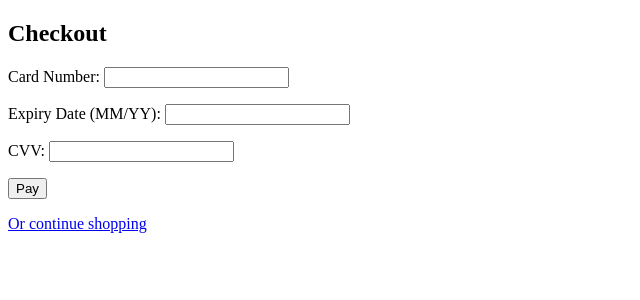
After one commit to Newt-Tea/eMarket-MSU-Intro-to-SE_Group1, a Django app: page /checkout/ in a window 1280 px wide. The commit adds this page. Shown: the top 300 px of the page, without its empty margins (0-640 px from the left). Run offline with Django 5.2, Linux system fonts and the light colour scheme.

Commit message:
Add & remove items to cart, cart_checkout,  checkout with payment form
Added functions
- add_to_cart : Adds an instance of the product to the cart
- remove_from_cart : Removes an instance from the cart
- cart_checkout : Flags cart.check_out as true ***** ValueError here:
no such column: app_cart.checked_out" *****
- checkout : shows the form for payment

Added form
- PaymentForm: gets data from the user to "pay" for the cart

Updated models
Cart: added quantity to be able to calculate a total
- Checked_out: to flag processed carts ***May need to remove because of error & may be unnecessary****

Order: added more columns to make history more straightforward

```diff
--- a/eMarket/app/forms.py
+++ b/eMarket/app/forms.py
@@ -16,3 +16,8 @@ class ProductCreationForm(ModelForm):
         labels = {
             'name' : 'Item Name',
             'price' : 'Price $'}
+
+class PaymentForm(forms.Form):
+    card_number = forms.CharField(max_length = 16, label='Card Number')
+    expiry_date = forms.CharField(max_length = 10, label='Expiry Date (MM/YY)')
+    cvv = forms.CharField(label='CVV')
--- /dev/null
+++ b/eMarket/app/templates/app/checkout.html
@@ -0,0 +1,23 @@
+<!DOCTYPE html>
+<html lang="en">
+<head>
+    <meta charset="UTF-8">
+    <meta name="viewport" content="width=device-width, initial-scale=1.0">
+    <title>Checkout</title>
+</head>
+<body>
+    <h2>Checkout</h2>
+    <form method="POST">
+      {% csrf_token %}
+      {{ form.as_p }}
+        <form action = "{% url 'cart_checkout' %}" method="POST">
+        {% csrf_token %}
+        <button type="submit">Pay</button>
+      </form>
+    </form>
+
+    <p>
+      <a href="{% url 'product_list' %}">Or continue shopping</a>
+    </p>
+</body>
+</html>
--- a/eMarket/app/templates/app/shopping_cart.html
+++ b/eMarket/app/templates/app/shopping_cart.html
@@ -7,7 +7,7 @@
 <body>
     <h1>Shopping Cart</h1>
     <ul>
-        {% for item in cart_items %}
+        {% for item in cart %}
             <li>{{ item.product.name }} - {{ item.quantity }} - ${{ item.product.price }}</li>
         {% empty %}
             <li>Your cart is empty.</li>
--- a/eMarket/app/urls.py
+++ b/eMarket/app/urls.py
@@ -9,7 +9,10 @@ urlpatterns = [
     path('registration_success/', views.registration_success, name='registration_success'),
     path('add_product/', views.add_product, name='add_product'),
     path('shopping_cart/', views.shopping_cart, name='shopping_cart'),
-    path('payment_confirmed/', views.payment_confirmed, name='payment_confirmed'),
+    path('add_to_cart/<product_id>', views.add_to_cart, name = 'add_to_cart'),
+    path('remove_from_cart/<product_id>', views.remove_from_cart, name = 'remove_from_cart'),
+    path('checkout/', views.checkout, name = 'checkout'),
+    path('cart_checkout', views.cart_checkout, name ='cart_checkout'),
     path('order_history/', views.order_history, name='order_history'),
     path('logout/', views.logout_view, name='logout'),
 
--- a/eMarket/app/views.py
+++ b/eMarket/app/views.py
@@ -1,4 +1,4 @@
-from django.shortcuts import render, redirect
+from django.shortcuts import render, redirect, HttpResponse
 from .models import Product, Cart, Order, User
 
 #Main Product page
@@ -58,14 +58,64 @@ def register(request):
 
   return render(request, 'app/register.html', {'form': form})
 
+######################################
+########### CART FUNCTIONS ###########
+######################################
+
 from django.contrib.auth.decorators import login_required
 @login_required
 ##
 ## This needs to be made functional
 ##
+# Shopping Cart Page
+def shopping_cart(request):
+  cart_items = Cart.objects.filter(user=request.user)
+  return render(request, 'app/shopping_cart.html', {'cart_items': cart_items})
+
+# Add an item to user's cart
 def add_to_cart(request, product_id):
-  cart, created = Cart.objects.get_or_create(user=request.user)
+  product = Product.objects.get(id=product_id)
+  cart_item, cart_created = Cart.objects.get_or_create(user=request.user, product=product)
+  cart_item.save()
+  return redirect('shopping_cart')
+
+# Remove an item from user's cart
+def remove_from_cart(request, product_id):
+  cart = Cart.objects.get(user=request.user, checked_out = False)
+  cart_item = Order.objects.get(product_id=product_id, cart = cart)
+  if not cart_item:
+    return HttpResponse("Item not found", status = 404)
+  cart_item.delete()
+  return redirect('shopping_cart')
+
+def cart_checkout(request):
+  cart = Cart.objects.get(user=request.user, checked_out = False)
+  total = sum(cart.product.price * cart.quantity for cart_item in cart.objects.all())
+  order = Order.objects.create(user = request.user, total = total)
+  order.save()
+  cart.checked_out = True
+  order.status = 'Confirmed'
   cart.save()
+  return redirect('payment_confirmation')
+
+# Payment on the Checkout page
+from .forms import PaymentForm
+
+def checkout(request):
+  if request.method == 'POST':
+    form = PaymentForm(request.POST)
+    if form.is_valid():
+      user = form.save()
+      user.save()
+      return redirect('payment_confirmation')
+  else:
+    form = PaymentForm()
+
+  return render(request, 'app/checkout.html', {'form': form})
+
+############################################
+######### END OF CART FUNCTIONS ############
+############################################
 
 # Holding Page pending account approval
 def registration_success(request):
@@ -92,16 +142,6 @@ def add_product(request):
 
   return render(request, 'app/add_product.html', {'form': form})
 
-# Shopping Cart Page
-def shopping_cart(request):
-    cart_items = Cart.objects.filter(user=request.user)
-    return render(request, 'app/shopping_cart.html', {'cart_items': cart_items})
-
-# Payment Confirmed Page Possibly unnecessary
-def payment_confirmed(request):
-    # Logic for confirming payment
-    return render(request, 'app/payment_confirmed.html')
-
 # Order History Page
 def order_history(request):
     orders = Order.objects.filter(user=request.user)
```
Also changed, not shown: eMarket/app/models.py (+11 -2 lines).
